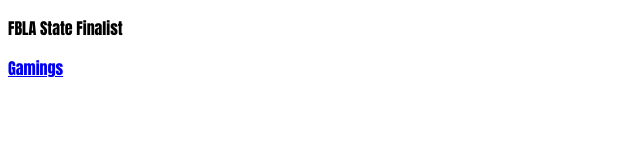
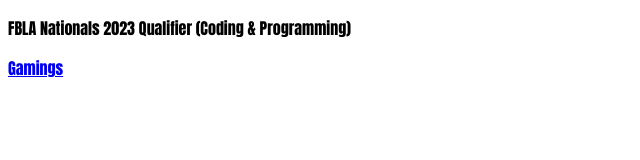
Before and after one commit to hairbald/hairbald.github.io, a plain HTML site: page index.html in a window 1280 px wide. Shown: the whole page, without its empty margins (0-640 px from the left). Drawn offline with Linux system fonts and the light colour scheme.

Commit message:
Update index.html

```diff
--- a/index.html
+++ b/index.html
@@ -12,7 +12,7 @@
     </style>
 </head>
 <body>
-    <p>FBLA State Finalist</p>
+    <p>FBLA Nationals 2023 Qualifier (Coding & Programming)</p>
     <p>
     <a href="games.html">Gamings</a>
     </p>
```
